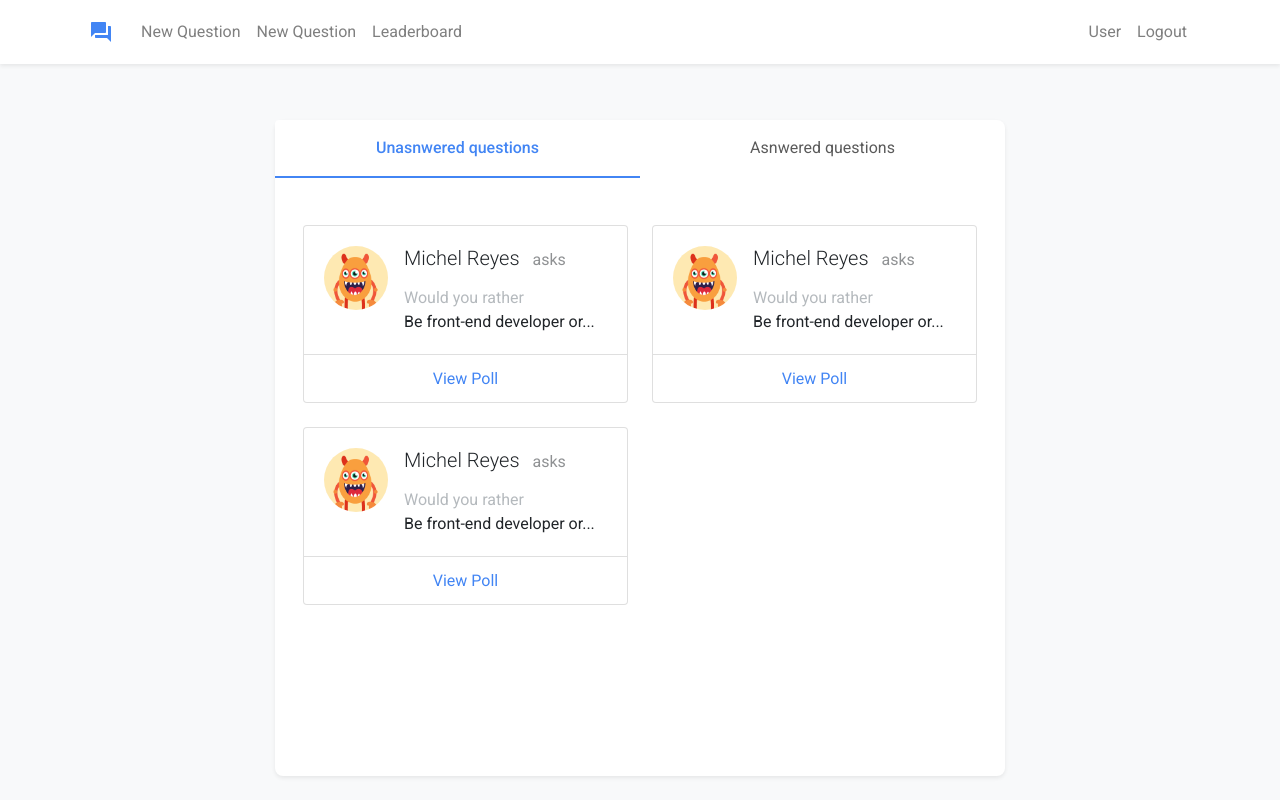
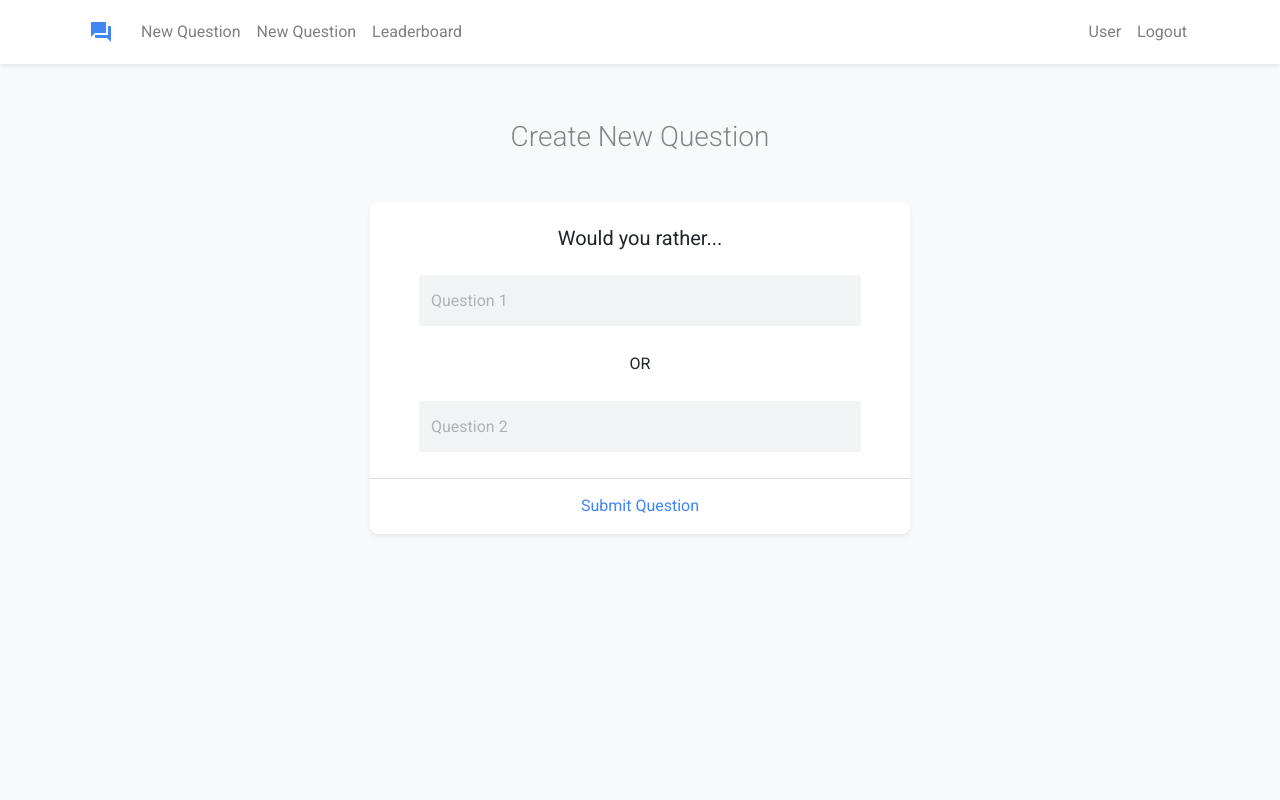
Before and after one commit to m-reyes-h/UND-project-Would-You-Rather, a React (Create React App) app: page / in a window 1280 px wide. Built offline with nearby package versions, Linux system fonts and the light colour scheme.

Commit message:
New question UI

```diff
--- a/src/App.js
+++ b/src/App.js
@@ -1,10 +1,10 @@
 import React from "react";
-import Home from "./components/Home";
+import NewQuestion from "./components/NewQuestion";
 
 
 function App() {
   return (
-    <Home />
+    <NewQuestion />
   )
 }
 
--- a/src/components/Home.js
+++ b/src/components/Home.js
@@ -1,7 +1,7 @@
 import React, { Fragment } from "react";
 import { Container, Row, Col, Tabs, Tab } from "react-bootstrap";
 import Header from "./Header";
-import PollItem from "./PoolItem";
+import PollItem from "./PolItem";
 
 const Home = () => {
   return (
--- /dev/null
+++ b/src/components/NewQuestion.js
@@ -0,0 +1,43 @@
+import React, { Fragment } from "react";
+import { Container, Row, Col, Form, Button } from "react-bootstrap";
+import Header from "./Header";
+
+const NewQuestion = () => {
+  return (
+    <Fragment>
+      <Header />
+      <Container>
+        <Row className="justufy-content-center">
+          <Col lg={{ span: 6, offset: 3 }}>
+            <div className="newq-content mt-5 text-center">
+              <h3 className="mb-5 p-0 newq-title">Create New Question</h3>
+              <Form className="shadow-sm bg-white">
+                <div className="p-4 px-5">
+                  <h5 className="newq-subtitle mb-4">Would you rather...</h5>
+                  <Form.Control
+                    className="question-control"
+                    name="question1"
+                    type="text"
+                    placeholder="Question 1"
+                  />
+                  <div className="my-4">OR</div>
+                  <Form.Control
+                    className="question-control"
+                    name="question2"
+                    type="text"
+                    placeholder="Question 2"
+                  />
+                </div>
+                <Button type="submit" className="flat-button w-100">
+                  Submit Question
+                </Button>
+              </Form>
+            </div>
+          </Col>
+        </Row>
+      </Container>
+    </Fragment>
+  );
+};
+
+export default NewQuestion;
--- a/src/index.css
+++ b/src/index.css
@@ -78,6 +78,41 @@ body {
   margin-left: .5rem;
 }
 
+/**
+ * New Question
+ */
+
+.newq-content form {
+  border-radius: 8px;
+}
+
+.newq-title {
+  font-weight: 300;
+  opacity: .54;
+}
+
+.newq-subtitle {
+  font-weight: 400;
+}
+
+.newq-content .question-control {
+  height: 54px;
+  position: relative;
+  background-color: #f2f3f5;
+  border-color: transparent;
+  border-bottom: 2px solid transparent;
+  box-shadow: none;
+}
+
+.newq-content .question-control:focus {
+  border-bottom-color: #4285F4;
+}
+
+.newq-content .question-control::placeholder {
+  color: rgba(0,0,0,.27);
+  opacity: 1;
+}
+
 
 /**
  * Utils
@@ -102,6 +137,26 @@ body {
   vertical-align: middle;
 }
 
+.flat-button,
+.flat-button:hover,
+.flat-button:active,
+.flat-button:focus {
+  border: 0 !important;
+  border-radius: 0;
+  border-top: 1px solid rgba(0,0,0,.125) !important;
+  height: 3.5rem;
+  color: #4285F4 !important;
+  background-color: transparent !important;
+  box-shadow: none;
+}
+
+.flat-button:active,
+.flat-button:focus {
+  outline: auto;
+}
+
+
+
 .text-muted {
   opacity: .5;
 }
```
Also changed, not shown: src/components/PolItem.js (renamed from src/components/PoolItem.js).
